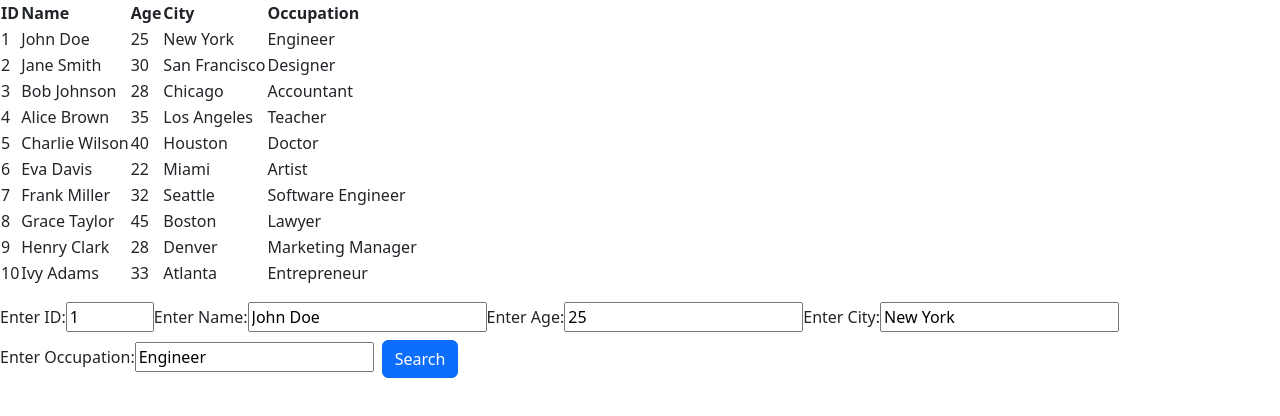
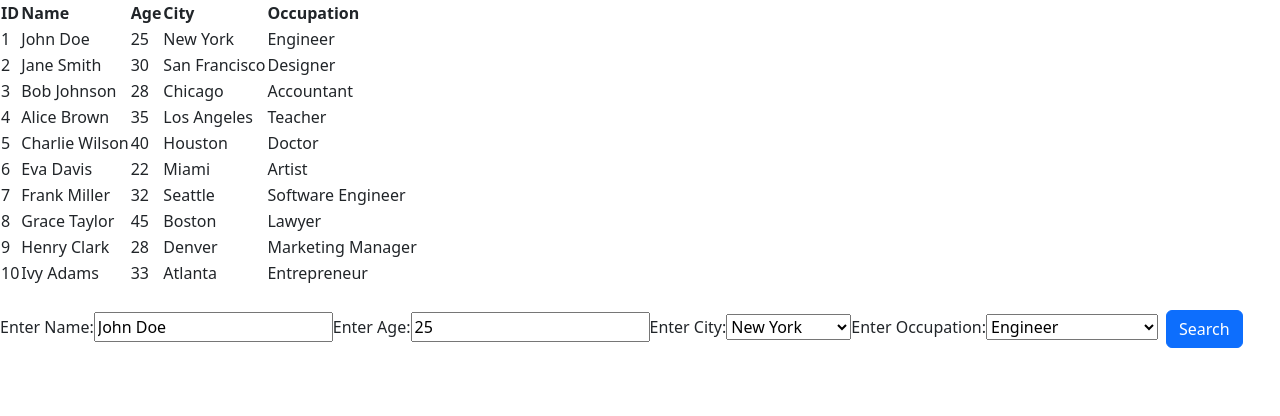
Before and after one commit to noormuhammadraza/react-playground, a React (Vite) app: page / in a window 1280 px wide. Shown: the top 416 px of the page. Built offline with nearby package versions, Linux system fonts and the light colour scheme.

Commit message:
Setup dropdown for city and occupation, somehow city dropdown is working but I don't know why

```diff
--- a/src/components/MidExam.jsx
+++ b/src/components/MidExam.jsx
@@ -82,6 +82,30 @@ const ListFilter = () => {
   const [city, setCity] = useState(data[0].city);
   const [occupation, setOccupation] = useState(data[0].occupation);
 
+  const cities = data.map((item) => item.city);
+  const cityOptions = cities.map((item, index) => (
+    <option key={index} value={item}>
+      {item}
+    </option>
+  ));
+
+  const occupations = data.map((item) => item.occupation);
+  const occupationOptions = occupations.map((item, index) => (
+    <option key={index} value={city}>
+      {item}
+    </option>
+  ));
+
+  const table = data.map((item) => (
+    <tr key={item.id}>
+      <td>{item.id}</td>
+      <td>{item.name}</td>
+      <td>{item.age}</td>
+      <td>{item.city}</td>
+      <td>{item.occupation}</td>
+    </tr>
+  ));
+
   const handleChange = (event) => {
     const { name, type, value } = event.target;
     if (name === "id") {
@@ -100,7 +124,7 @@ const ListFilter = () => {
   const handleClick = () => {
     const filteredItems = data.filter(
       (item) =>
-        item.id === parseInt(id, 10) ||
+        // item.id === parseInt(id, 10) ||
         item.name === name ||
         item.age === parseInt(age, 10) ||
         item.city === city ||
@@ -109,16 +133,6 @@ const ListFilter = () => {
     setData(filteredItems);
     // console.log(filteredItems);
   };
-
-  const table = data.map((item) => (
-    <tr key={item.id}>
-      <td>{item.id}</td>
-      <td>{item.name}</td>
-      <td>{item.age}</td>
-      <td>{item.city}</td>
-      <td>{item.occupation}</td>
-    </tr>
-  ));
 
   return (
     <>
@@ -138,7 +152,7 @@ const ListFilter = () => {
       </div>
 
       <div className="mt-3">
-        <label>
+        {/* <label>
           Enter ID:
           <input
             type="number"
@@ -148,7 +162,7 @@ const ListFilter = () => {
             value={id}
             onChange={handleChange}
           />
-        </label>
+        </label> */}
         <label>
           Enter Name:
           <input type="text" name="name" value={name} onChange={handleChange} />
@@ -159,16 +173,22 @@ const ListFilter = () => {
         </label>
         <label>
           Enter City:
-          <input type="text" name="city" value={city} onChange={handleChange} />
+          {/* <input type="text" name="city" value={city} onChange={handleChange} /> */}
+          <select onChange={handleChange} name="city" id="city">
+            {cityOptions}
+          </select>
         </label>
         <label>
           Enter Occupation:
-          <input
+          {/* <input
             type="text"
             name="occupation"
             value={occupation}
             onChange={handleChange}
-          />
+          /> */}
+          <select name="occupation" id="occupation">
+            {occupationOptions}
+          </select>
         </label>
         <button className="btn btn-primary m-2" onClick={handleClick}>
           Search
```
